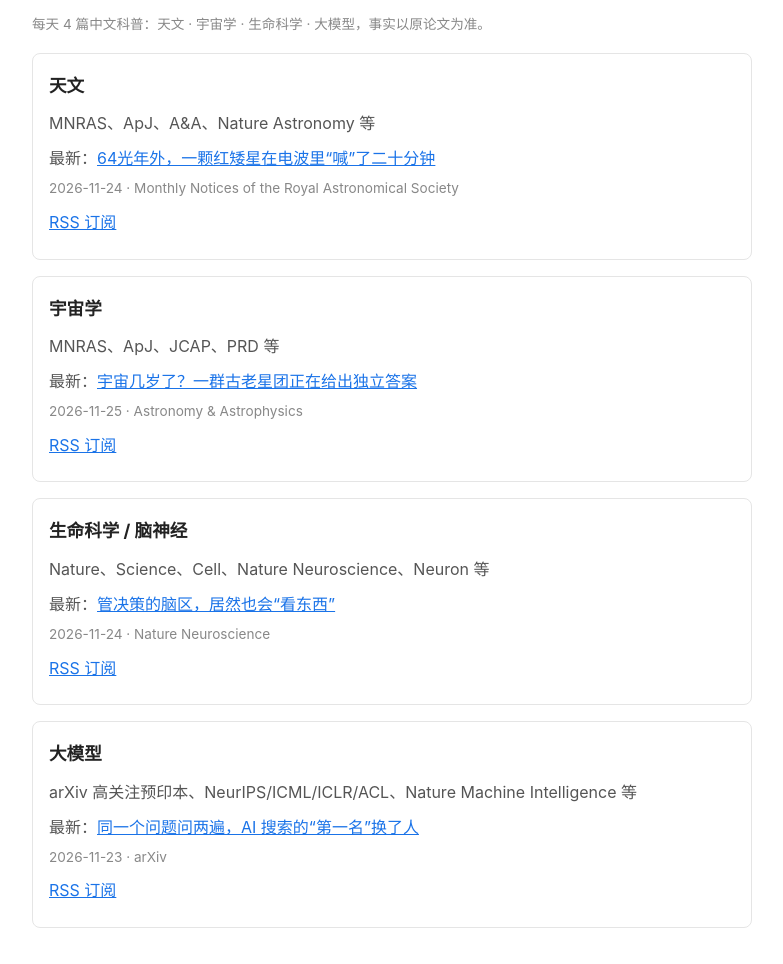
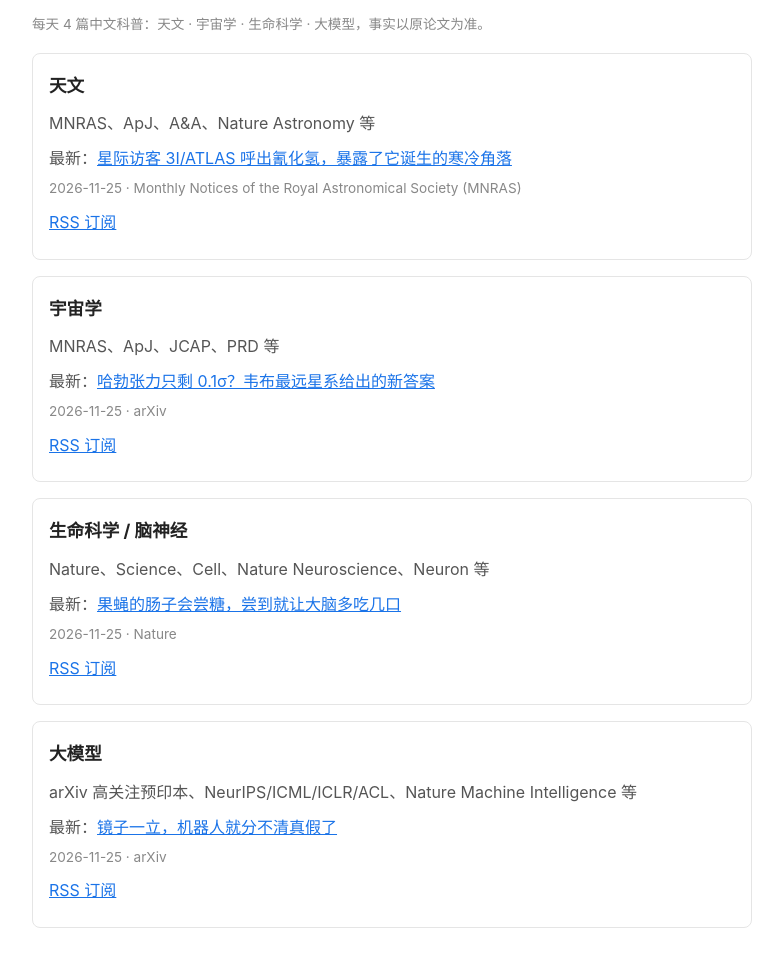
Before and after one commit to 123hurray/digest, a plain HTML site: page index.html in a window 1280 px wide. Shown: the part 78-1042 px from the top of the page, without its empty margins (248-1031 px from the left). Drawn offline with Linux system fonts and the light colour scheme.

Commit message:
digest: index.html

```diff
--- a/index.html
+++ b/index.html
@@ -17,9 +17,9 @@ a { color: #1a73e8; }
 <body>
 <h1>每日科学论文科普速递</h1>
 <p class="meta">每天 4 篇中文科普：天文 · 宇宙学 · 生命科学 · 大模型，事实以原论文为准。</p>
-<div class="track"><h2>天文</h2><p>MNRAS、ApJ、A&A、Nature Astronomy 等</p><p>最新：<a href="/home/hatch/workspace/astro-daily/astro/2026-11-25-astro.html">64光年外，一颗红矮星在电波里“喊”了二十分钟</a><br><span class="meta">2026-11-24 · Monthly Notices of the Royal Astronomical Society</span></p><p><a href="/home/hatch/workspace/astro-daily/astro/rss.xml">RSS 订阅</a></p></div>
-<div class="track"><h2>宇宙学</h2><p>MNRAS、ApJ、JCAP、PRD 等</p><p>最新：<a href="/home/hatch/workspace/astro-daily/cosmo/2026-11-25-cosmo.html">宇宙几岁了？一群古老星团正在给出独立答案</a><br><span class="meta">2026-11-25 · Astronomy &amp; Astrophysics</span></p><p><a href="/home/hatch/workspace/astro-daily/cosmo/rss.xml">RSS 订阅</a></p></div>
-<div class="track"><h2>生命科学 / 脑神经</h2><p>Nature、Science、Cell、Nature Neuroscience、Neuron 等</p><p>最新：<a href="/home/hatch/workspace/astro-daily/life/2026-11-25-life.html">管决策的脑区，居然也会“看东西”</a><br><span class="meta">2026-11-24 · Nature Neuroscience</span></p><p><a href="/home/hatch/workspace/astro-daily/life/rss.xml">RSS 订阅</a></p></div>
-<div class="track"><h2>大模型</h2><p>arXiv 高关注预印本、NeurIPS/ICML/ICLR/ACL、Nature Machine Intelligence 等</p><p>最新：<a href="/home/hatch/workspace/astro-daily/llm/2026-11-25-llm.html">同一个问题问两遍，AI 搜索的“第一名”换了人</a><br><span class="meta">2026-11-23 · arXiv</span></p><p><a href="/home/hatch/workspace/astro-daily/llm/rss.xml">RSS 订阅</a></p></div>
+<div class="track"><h2>天文</h2><p>MNRAS、ApJ、A&A、Nature Astronomy 等</p><p>最新：<a href="/home/hatch/workspace/astro-daily/astro/2026-11-26-astro.html">星际访客 3I/ATLAS 呼出氰化氢，暴露了它诞生的寒冷角落</a><br><span class="meta">2026-11-25 · Monthly Notices of the Royal Astronomical Society (MNRAS)</span></p><p><a href="/home/hatch/workspace/astro-daily/astro/rss.xml">RSS 订阅</a></p></div>
+<div class="track"><h2>宇宙学</h2><p>MNRAS、ApJ、JCAP、PRD 等</p><p>最新：<a href="/home/hatch/workspace/astro-daily/cosmo/2026-11-26-cosmo.html">哈勃张力只剩 0.1σ？韦布最远星系给出的新答案</a><br><span class="meta">2026-11-25 · arXiv</span></p><p><a href="/home/hatch/workspace/astro-daily/cosmo/rss.xml">RSS 订阅</a></p></div>
+<div class="track"><h2>生命科学 / 脑神经</h2><p>Nature、Science、Cell、Nature Neuroscience、Neuron 等</p><p>最新：<a href="/home/hatch/workspace/astro-daily/life/2026-11-26-life.html">果蝇的肠子会尝糖，尝到就让大脑多吃几口</a><br><span class="meta">2026-11-25 · Nature</span></p><p><a href="/home/hatch/workspace/astro-daily/life/rss.xml">RSS 订阅</a></p></div>
+<div class="track"><h2>大模型</h2><p>arXiv 高关注预印本、NeurIPS/ICML/ICLR/ACL、Nature Machine Intelligence 等</p><p>最新：<a href="/home/hatch/workspace/astro-daily/llm/2026-11-26-llm.html">镜子一立，机器人就分不清真假了</a><br><span class="meta">2026-11-25 · arXiv</span></p><p><a href="/home/hatch/workspace/astro-daily/llm/rss.xml">RSS 订阅</a></p></div>
 </body>
 </html>
```
